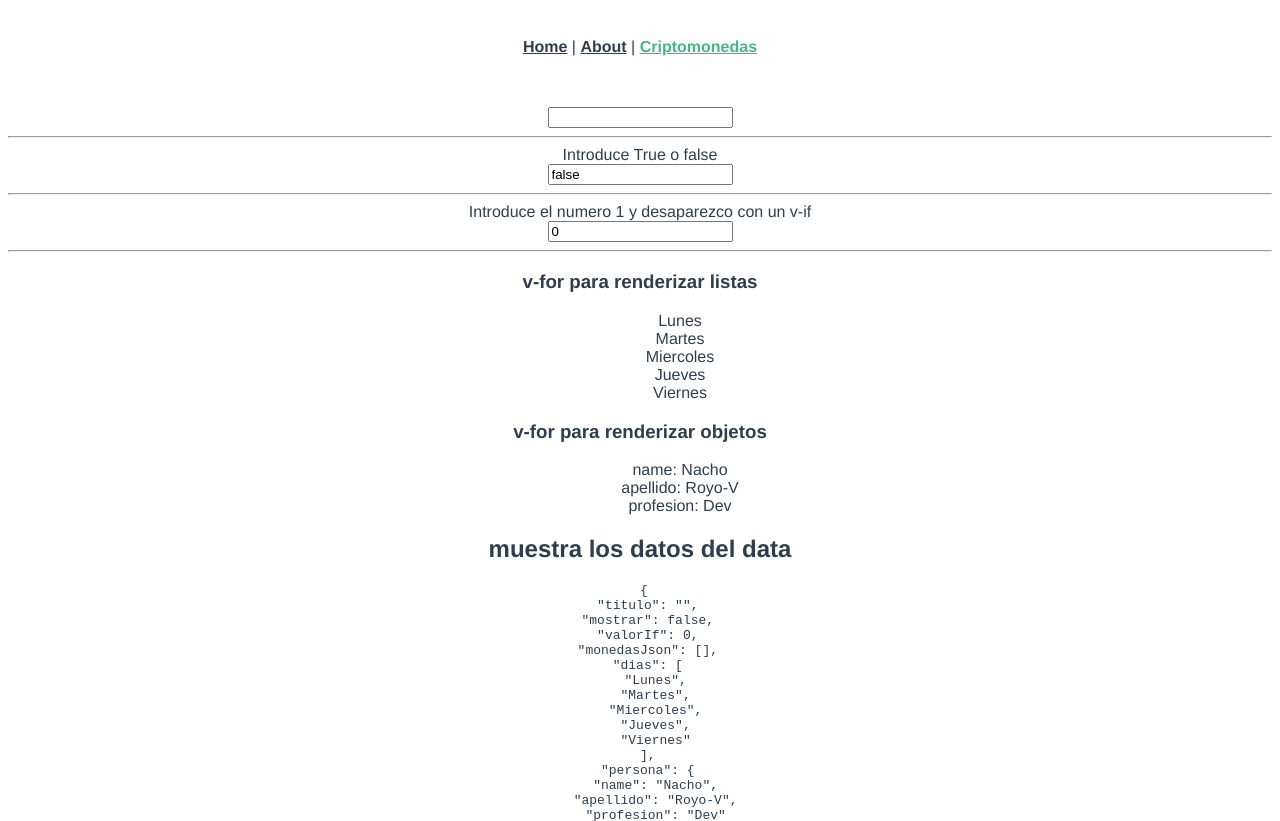
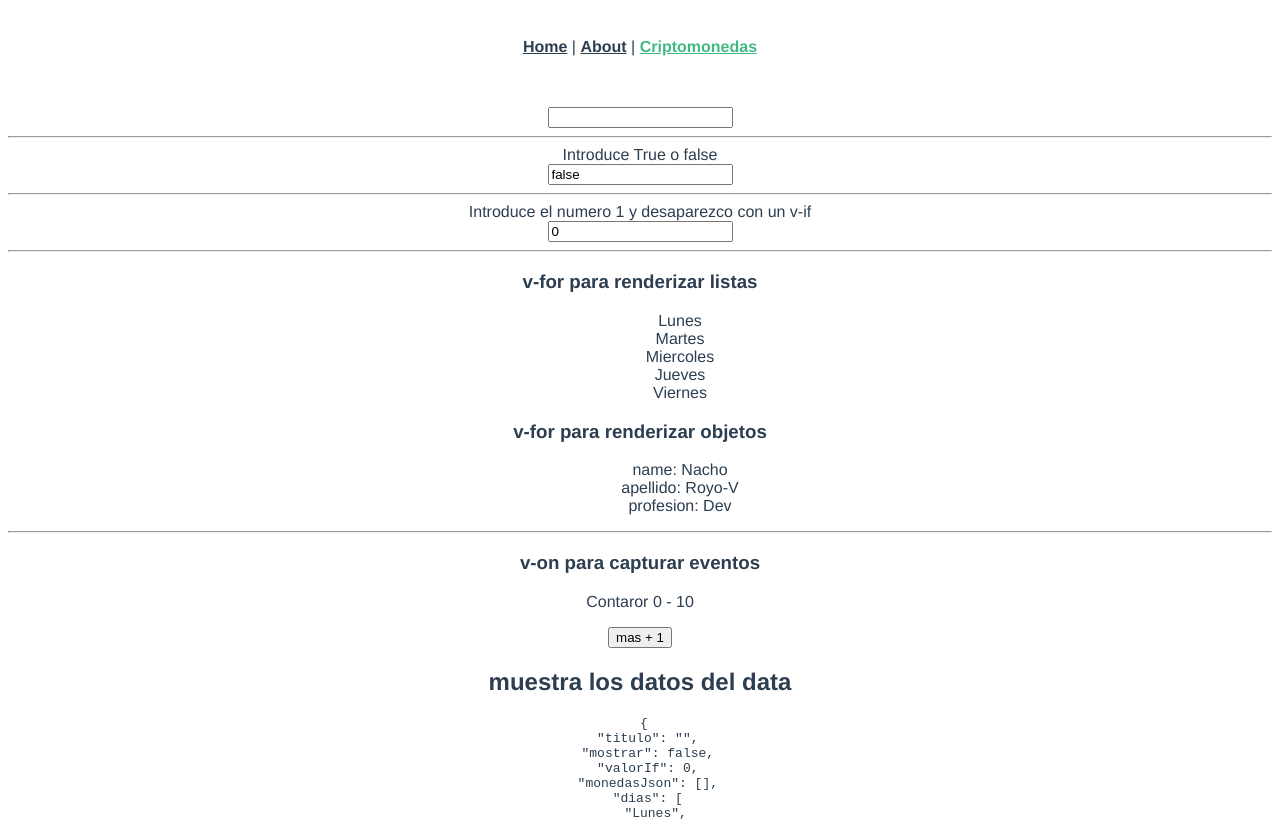
Before and after one commit to NachoRV/vue-vuex-js, a Vue app: page /criptomonedas in a window 1280 px wide. Shown: the top 821 px of the page. Built offline with nearby package versions, Linux system fonts and the light colour scheme; no server answers.

Commit message:
Apuntes 1.5

```diff
--- a/src/store.js
+++ b/src/store.js
@@ -42,7 +42,7 @@ export default new Vuex.Store({
     }
   },
   /**
-   * Son mara acceder a las mutacion y son de caracter asincrono
+   * Son para acceder a las mutacion y son de caracter asincrono
    */
   actions: {
     async getCount(context, data) {
--- a/src/views/criptomonedas.vue
+++ b/src/views/criptomonedas.vue
@@ -15,7 +15,7 @@
     <label v-if='valorIf == 0'>Introduce el numero 1 y desaparezco con un v-if</label>
     <label v-else-if='valorIf == 1'>Mi valor es un uno </label>
     <label v-else>Mi valor es distinto de 1 o 0 </label><br>
-    <input type="number" v-model="valorIf"><br><hr>
+    <input type="number" v-model="valorIf"><hr>
     <h3>v-for para renderizar listas</h3>
     <ul>
       <ol v-for="(dia, key) in dias" :key= key>{{dia}}</ol>
@@ -23,7 +23,16 @@
      <h3>v-for para renderizar objetos</h3>
     <ul>
       <ol v-for="(value, key ) in persona" :key= key>{{key}}: {{value}}</ol>
-    </ul>
+    </ul><hr>
+    <!--v-on:click
+    v-on:keyup
+    v-on:keyup.enter
+    v-on:submit.prevent -> para formularios
+    -->
+    <h3>v-on para capturar eventos</h3>
+    <p>Contaror {{ count }} - {{ countMas10 }}</p>
+    <button v-on:click="aumentar">mas + 1</button>
+
 
     <!-- muestra el valor de Data -->
     <h2>muestra los datos del data</h2>
@@ -37,6 +46,9 @@ export default {
   mounted() {
     this.cargarCriptomenedas();
   },
+  /**
+   * variables
+  */
   data(){
     return{
       titulo: '',
@@ -48,7 +60,8 @@ export default {
         name: 'Nacho',
         apellido: 'Royo-V',
         profesion: 'Dev'
-      }
+      },
+      count:0
     }
   },
 // methods par crear las gunciones
@@ -59,10 +72,18 @@ export default {
           console.log(respuesta)
           //this.monedasJson = respuesta
         });
+    },
+    aumentar() {
+      this.count++
     }
+  },
 
+  /** se usan para manipular los elementos del data antes de renderizarlos */
+  computed: {
+    countMas10(){
 
+      return this.count +10
+    }
   }
-
 }
 </script>
```
